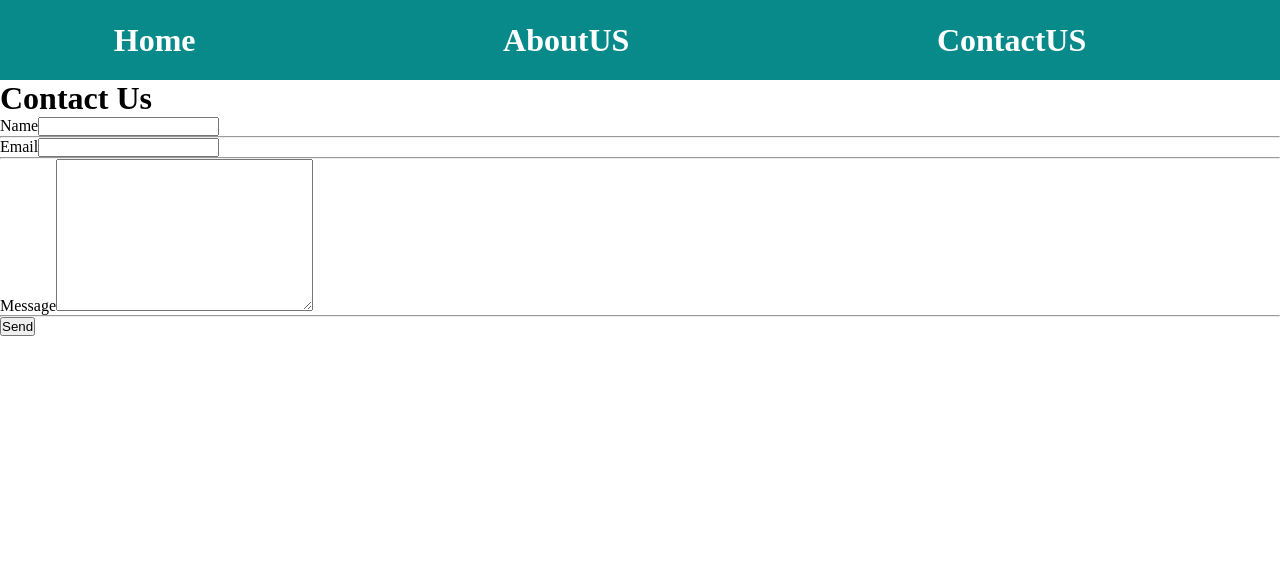
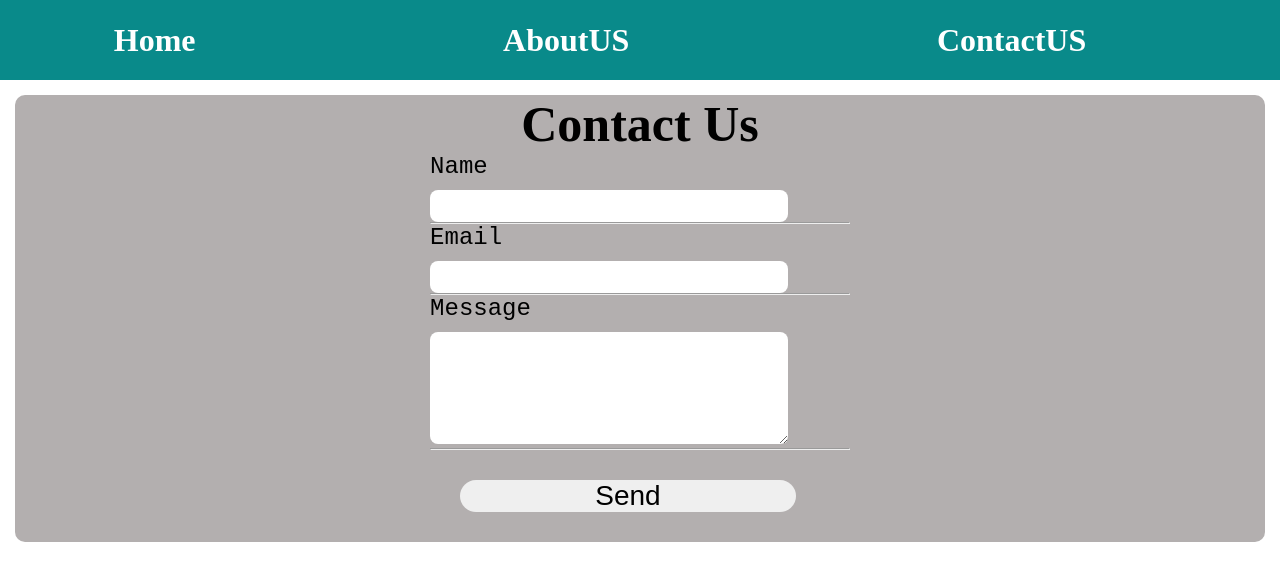
Before and after one commit to santiqc/MyFirtsProjectReact, a React (Create React App) app: page /contactUS in a window 1280 px wide. Shown: the top 580 px of the page. Built offline with nearby package versions, Linux system fonts and the light colour scheme.

Commit message:
Se agrego la Api te Thenor, buscar gif, con estilos y se agregos los estilos para ContacUS

```diff
--- a/package.json
+++ b/package.json
@@ -13,6 +13,7 @@
     "react-router": "^6.3.0",
     "react-router-dom": "^6.3.0",
     "react-scripts": "5.0.1",
+    "react-scroll": "^1.8.7",
     "web-vitals": "^2.1.4"
   },
   "scripts": {
--- /dev/null
+++ b/src/components/UI/Gif/Gif.jsx
@@ -0,0 +1,13 @@
+import React from 'react';
+
+
+const Gif = ({ img }) => {
+
+    return (
+        <div className='gif'>
+            <img className='image' src={img} alt="tenorgif" />
+        </div>
+    );
+}
+
+export default Gif;
--- a/src/components/UI/Mailer/Mailer.jsx
+++ b/src/components/UI/Mailer/Mailer.jsx
@@ -8,13 +8,16 @@ export const Mailer = () => {
       emailjs.sendForm('service_jt1oons','template_88umcgl',event.target,'18IHO-Ep4xSiS73ze')
       .then(response => console.log(response))
       .catch(error => console.log(error))
+      alert("mensaje enviado")
     }
+
 
     return (
       <div className='div-form'>
         <h1 className='title-form'>Contact Us</h1>
         <form className='form-mail' onSubmit={sendEmail}>
           <label>Name</label>
+          <br />
           <input type="text" name='user_name' />
           <hr />
 
--- a/src/components/UI/RickAndMorty/RickAndMorty.jsx
+++ b/src/components/UI/RickAndMorty/RickAndMorty.jsx
@@ -69,7 +69,7 @@ export const RickAndMorty = () => {
         <input
           name="buscar"
           onKeyUp={handleInput}
-          placeholder="Nombre del personaje"
+          placeholder="Character's Name..."
           type="text"
           id="input"
         />
--- a/src/components/UI/ThenorApi/ThenorApi.jsx
+++ b/src/components/UI/ThenorApi/ThenorApi.jsx
@@ -1,10 +1,68 @@
-import React from 'react'
+
+import React, { useEffect, useState } from 'react';
+import Gif from '../Gif/Gif'
+
 
 export const ThenorApi = () => {
+
+  const API_KEY = 'HJWTLY59W72I';
+  const [gifs, setGif] = useState([]);
+  const [search, setSearch] = useState('');
+  const [query, setQuery] = useState('random');
+  const [gifCIP, setGifCIP] = useState(false);  // CIP = Call in process
+
+  useEffect(() => {
+    getGif().then(all => setGif(all));
+  }, [query])
+
+  const getGif = async (position = 1) => {
+    const response = await fetch(`https://api.tenor.com/v1/search?q=${query}&key=${API_KEY}&limit=20&pos=${position}`);
+    const data = await response.json();
+    return data.results;
+  }
+
+  const updateSearch = e => {
+    setSearch(e.target.value);
+  }
+
+  const getSearch = e => {
+    e.preventDefault();
+    setQuery(search);
+    setSearch('');
+  }
+
+
   return (
-    <div>
-      <h2>thenor</h2>
+    <div className='bodyThenor'>
+      <header className="header">
+        <form onSubmit={getSearch} className="search-from">
+          <input className="search-bar" type="text" value={search}
+            onChange={updateSearch} placeholder="
+            Write Your Gif Here..." />
+          <button className="search-button" type="submit">Search</button>
+        </form>
+      </header>
+      {
+        gifs.length >= 20
+          ?
+          <div>
+            <div className="gif">
+              {gifs.map(gif => (
+                <Gif
+                  img={gif.media[0].tinygif.url}
+                  key={gif.id}
+                />
+              ))}
+            </div>
+            {gifCIP &&
+              <div className="loader-container">
+                <div className="loader"></div>
+              </div>
+            }
+          </div>
+          : <img src="https://i.pinimg.com/originals/a4/f2/cb/a4f2cb80ff2ae2772e80bf30e9d78d4c.gif" alt="loader-icon" />
+
+     }
     </div>
-
-  )
+  );
 }
--- a/src/index.css
+++ b/src/index.css
@@ -225,3 +225,115 @@ h2{
   font-size: 20px;
 	text-align: center;
 }
+
+
+/* ***********************Api Thenor********************* */
+
+.gif {
+
+  display: grid;
+  grid-template-columns: repeat(4, 0fr);
+  grid-row-gap: 0px;
+  border-radius: 10px;
+  margin: 10px;
+  width: auto;
+  background: rgb(248, 240, 240);
+  box-shadow: 0px 20px 34px rgb(71 71 71);
+  justify-content: space-around;
+
+}
+.image {
+    width: 250px;
+    height: 250px;
+    border: none;
+    border-radius: 10px;
+    -webkit-border-radius: 10px;
+    -moz-border-radius: 10px;
+    -ms-border-radius: 10px;
+    -o-border-radius: 10px;
+}
+
+
+.search-from{
+  width: 100%;
+	max-width: 60rem;
+	margin: 0 auto;
+
+}
+.search-from input {
+  margin-top: 21px;
+  height: 4rem;
+  border: none;
+  border-radius: 0.5rem;
+  padding: 0 1rem;
+  outline: var(--color-primary);
+  width: 70%;
+
+}
+
+.bodyThenor{
+  background-color: #000;
+  height: auto;
+}
+
+.search-button{
+  margin: 50px;
+  border: none;
+  border-radius: 0.5rem;
+  padding: 0 1rem;
+  width: 12%;
+  outline: var(--color-primary);
+  font-size: 24px;
+  background-color: rgb(19, 189, 189);
+  color: #fff;
+}
+
+/* ****************************ContactUs- Email********************** */
+.div-form{
+  display: flex;
+  margin: 15px;
+  background: rgb(179, 175, 175);
+  border-radius: 10px;
+  flex-direction: column;
+  align-items: center;
+
+}
+.form-mail input{
+  margin-top: 10px;
+  height: 2rem;
+  border: none;
+  border-radius: 0.5rem;
+  padding: 0px 2rem;
+
+  width: 70%;
+}
+.form-mail textarea{
+  margin-top: 10px;
+  height: 7rem;
+  border: none;
+  border-radius: 0.5rem;
+  padding: 0px 2rem;
+
+  width: 70%;
+}
+.form-mail button{
+  margin: 30px;
+    border: none;
+    border-radius: 1.5rem;
+    padding: 0px 1rem;
+    width: 80%;
+    font-size: 28px;
+
+
+
+}
+label{
+  font-size: 24px;
+    font-family: monospace;
+}
+
+.title-form{
+  font-size: 50px;
+  text-align: center;
+
+}
```
Also changed, not shown: 1 other file (tests, documents, lock files or other folders).
